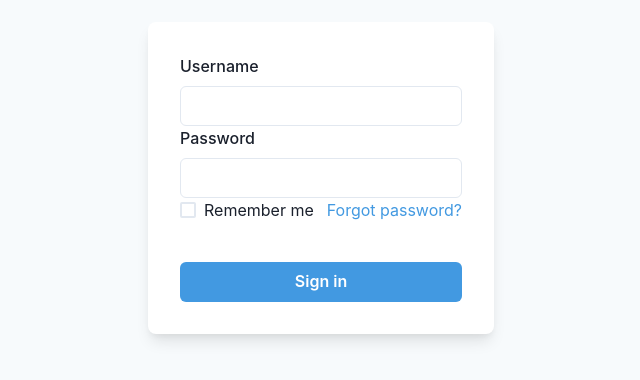
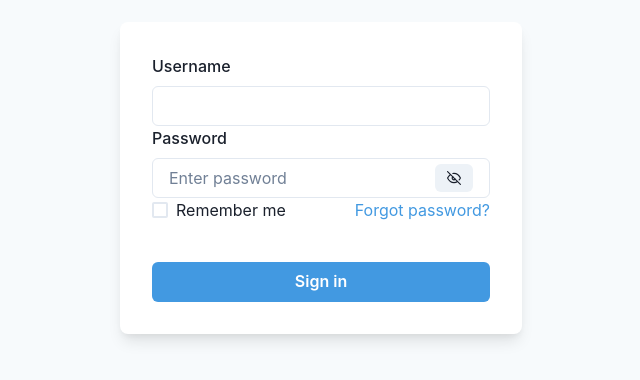
Before and after one commit to jcobacho/stackup-ecomerce, a React (Vite) app in the folder frontend/: page /login in a window 1280 px wide. Shown: the part 222-602 px from the top of the page, without its empty margins (319-959 px from the left). Built offline with nearby package versions, Linux system fonts and the light colour scheme.

Commit message:
[NEW] add password component with password display

```diff
--- a/frontend/src/auth/pages/LoginPage.tsx
+++ b/frontend/src/auth/pages/LoginPage.tsx
@@ -17,6 +17,7 @@ import { useState } from 'react';
 import { AuthState, LoginRequest } from '../services/types';
 import { useLoginMutation } from '../services/authSlice'
 import { useNavigate } from 'react-router';
+import PasswordInput from '../../core/components/PasswordInput';
 
 export default function LoginPage() {
 
@@ -64,7 +65,7 @@ export default function LoginPage() {
           bg={useColorModeValue('white', 'gray.700')}
           boxShadow={'lg'}
           p={8}>
-          <Stack spacing={4}>
+          <Stack spacing={10}>
             <form onSubmit={onSubmit}>
 
               <FormControl id="email">
@@ -76,10 +77,7 @@ export default function LoginPage() {
               </FormControl>
               <FormControl id="password">
                 <FormLabel>Password</FormLabel>
-                <Input type="password" value={loginFormData.password}
-                            onChange={(e) =>
-                                setLoginFormData({ ...loginFormData, password: e.target.value })
-                            }/>
+                <PasswordInput formData={loginFormData} setFormData={setLoginFormData}/>
               </FormControl>
               <Stack spacing={10}>
                 <Stack
--- /dev/null
+++ b/frontend/src/core/components/PasswordInput.tsx
@@ -0,0 +1,29 @@
+import { Button, Input, InputGroup, InputRightElement } from "@chakra-ui/react";
+import { useState } from "react";
+import { FiEye, FiEyeOff } from "react-icons/fi";
+
+function PasswordInput({formData, setFormData}) {
+    const [show, setShow] = useState(false)
+    const handleClick = () => setShow(!show)
+
+    return (
+      <InputGroup size='md'>
+        <Input
+          pr='4.5rem'
+          type={show ? 'text' : 'password'}
+          placeholder='Enter password'
+          value={formData.password}
+          onChange={(e) =>
+            setFormData({ ...formData, password: e.target.value })
+        }
+        />
+        <InputRightElement width='4.5rem'>
+          <Button h='1.75rem' size='sm' onClick={handleClick}>
+            {show ? <FiEye/> : <FiEyeOff/>}
+          </Button>
+        </InputRightElement>
+      </InputGroup>
+    )
+  }
+
+  export default PasswordInput;
```
